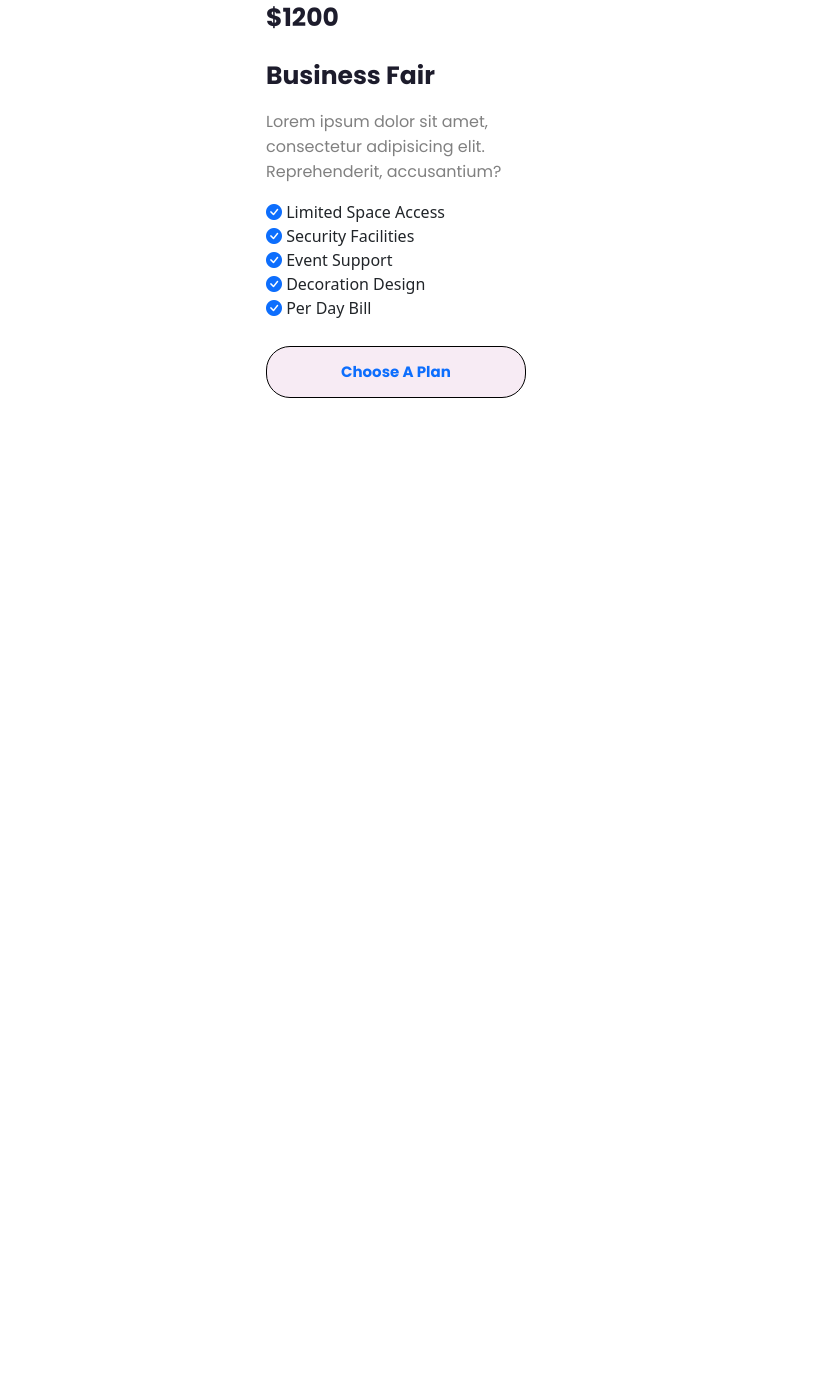
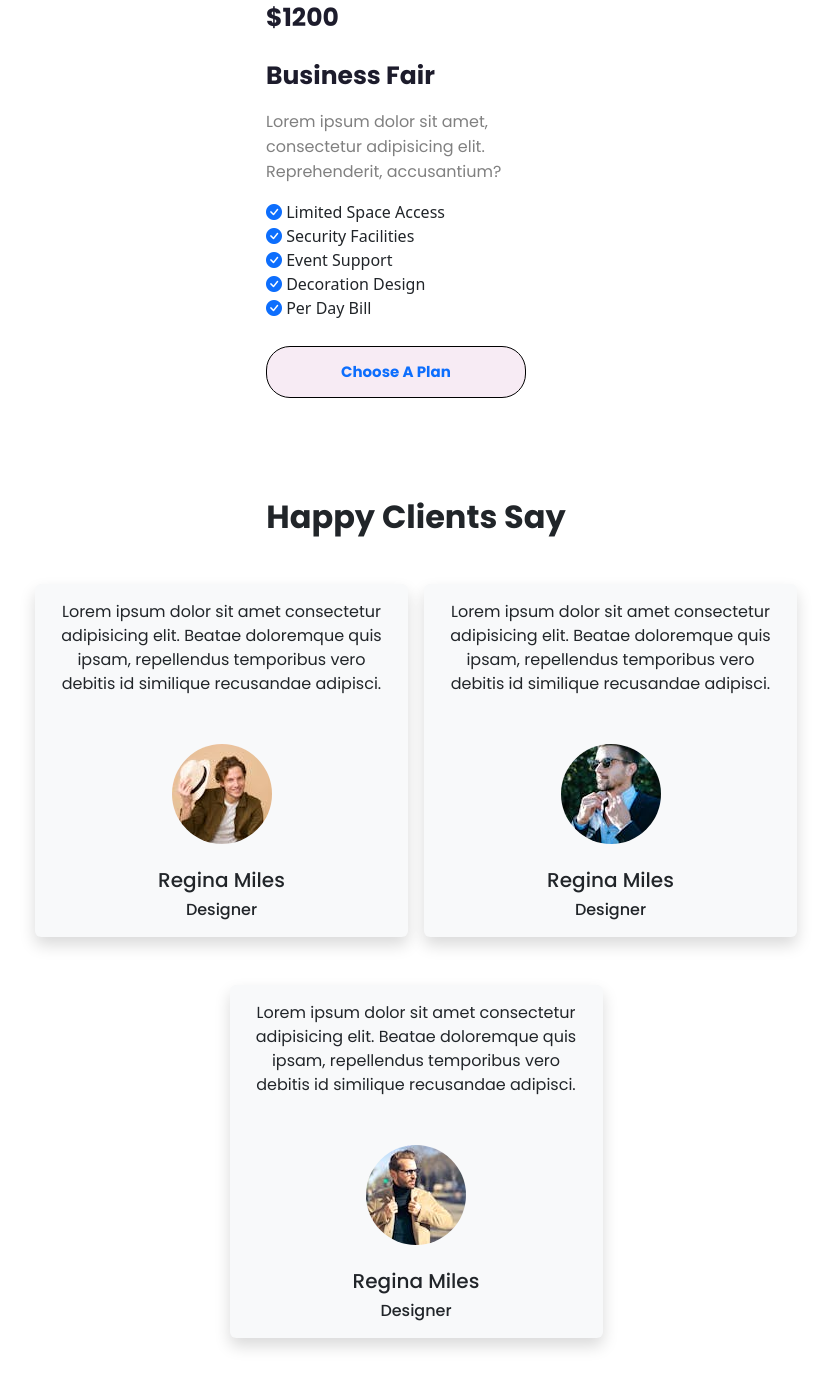
Before and after one commit to devmusfiqurrahimofficial/abacus-convantion, a plain HTML site: page index.html in a window 1280 px wide. Shown: the part 1721-3107 px from the top of the page, without its empty margins (224-1055 px from the left). Before the commit the page ends 2119 px from the top, so only its background shows below. Drawn offline with nearby package versions, Linux system fonts and the light colour scheme.

Commit message:
client section added

```diff
--- a/css/responsive.css
+++ b/css/responsive.css
@@ -59,4 +59,27 @@
     font-size: 6px;
     margin-bottom: 0px;
 }
+.testimonials-box img{
+    margin-top: -40px;
 }
+.testimonials-box h5{
+    margin-top: -20px;
+}
+.testimonials-box:hover {
+    height: 372px;
+}
+.testimonials-box {
+    height: 325px;}
+}
+
+@media screen and (max-width:384px){
+    .testimonials-box img{
+        margin-top: -40px;
+    }
+    .testimonials-box h5{
+        margin-top: -20px;
+    }
+    .testimonials-box:hover {
+        height: 394px;
+    }
+}
--- a/css/style.css
+++ b/css/style.css
@@ -124,5 +124,29 @@ right: 12px;
    color: white !important;
 
  }
+ .testimonials-box{
+    text-align: center;
+    height:353px;
+    width: 373px;
+    overflow:hidden;
+    transition: .5s;
 
+     }
+     .testimonials-box:hover{height: 409px;
+     }
+     .testimonials-box:hover img{
+       transform: scale(1.1);
+       transition: .5s;
+
+     }
+     .social-item{margin-top: 40px;}
+     .social-item a{
+       text-decoration: none;
+       color: #f1f8ff;
+       background-color: #fea116;
+       border-radius: 15px 15px 0px 0px;
+       padding: 10px;
+       font-weight: 500;
+       font-size: 15px;
+     }
  /* pricing end */
--- a/index.html
+++ b/index.html
@@ -198,6 +198,48 @@
 
     <!-- pricing section end -->
 
+    <section class="testimonials website-margin-top ">
+        <h2 class="text-center mb-5 fw-bold fs-2">Happy Clients Say</h2>
+      <div class="container">
+        <div class=" d-flex align-items-center justify-content-center flex-wrap">
+
+           <div class="testimonials-box mx-2 shadow p-3 mb-5 bg-body-tertiary rounded">
+            <p class="mb-5">Lorem ipsum dolor sit amet consectetur adipisicing elit. Beatae doloremque quis ipsam, repellendus temporibus vero debitis id similique recusandae adipisci.</p>
+            <img src="./img/review-2.jpg" class="rounded-circle" alt="">
+            <h5 class="pt-4">Regina Miles</h5>
+            <h6>Designer</h6>
+            <div class="social-item">
+              <a href=""> <span>see more</span> <i class="fa-solid fa-arrow-right"></i></a>
+            </div>
+           </div>
+           <div class="testimonials-box mx-2 shadow p-3 mb-5 bg-body-tertiary rounded">
+            <p class="mb-5">Lorem ipsum dolor sit amet consectetur adipisicing elit. Beatae doloremque quis ipsam, repellendus temporibus vero debitis id similique recusandae adipisci.</p>
+            <img src="./img/review-3.jpg" class="rounded-circle" alt="">
+            <h5 class="pt-4">Regina Miles</h5>
+            <h6>Designer</h6>
+            <div class="social-item">
+              <a href=""> <span>see more</span> <i class="fa-solid fa-arrow-right"></i></a>
+            </div>
+           </div>
+           <div class="testimonials-box mx-2 shadow p-3 mb-5 bg-body-tertiary rounded">
+            <p class="mb-5">Lorem ipsum dolor sit amet consectetur adipisicing elit. Beatae doloremque quis ipsam, repellendus temporibus vero debitis id similique recusandae adipisci.</p>
+            <img src="./img/review-1.jpg" class="rounded-circle" alt="">
+            <h5 class="pt-4">Regina Miles</h5>
+            <h6>Designer</h6>
+            <div class="social-item">
+              <a href=""> <span>see more</span> <i class="fa-solid fa-arrow-right"></i></a>
+            </div>
+           </div>
+         </div>
+
+         </div>
+
+
+      </section>
+
+    <!-- client end -->
+
+
 </main>
 
 
```
